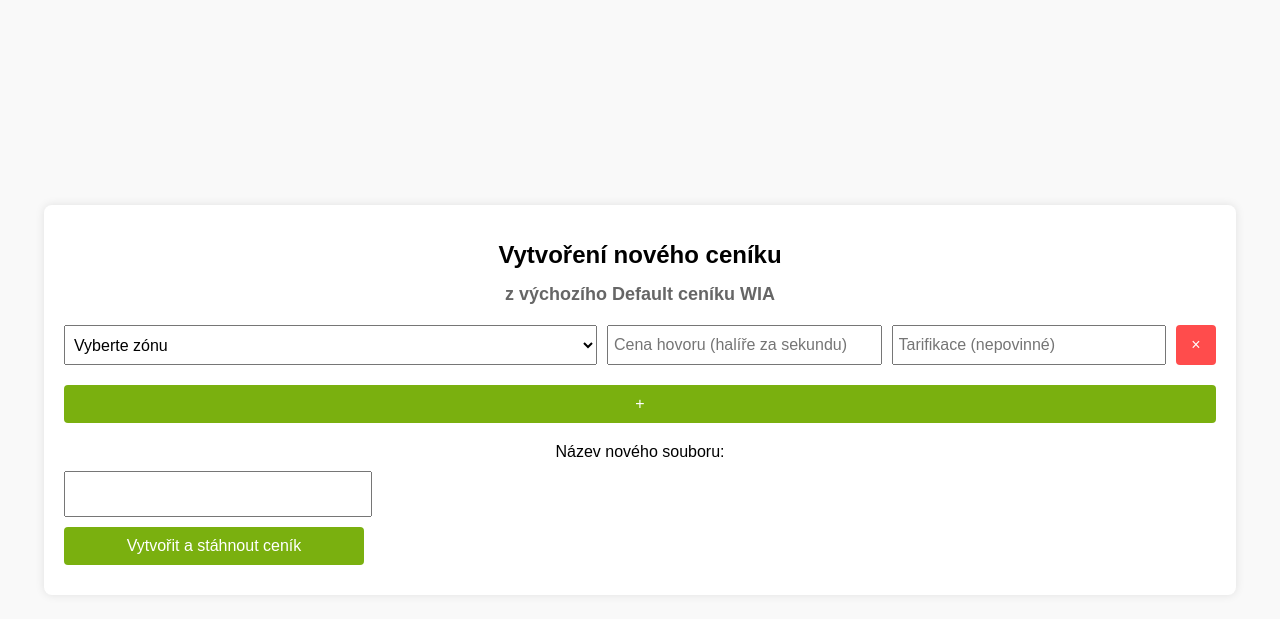
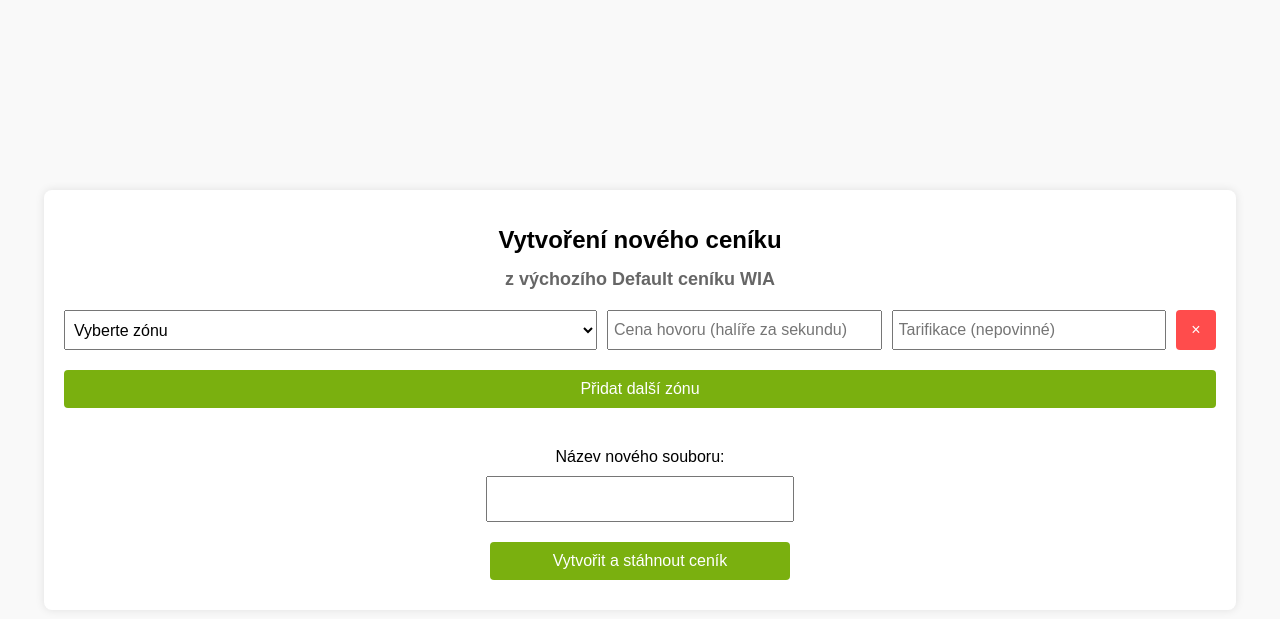
Before and after one commit to zdendael/sws_ceniky, a Flask app: page / in a window 1280 px wide. Shown: the top 619 px of the page. Run offline with Flask 3, Linux system fonts and the light colour scheme.

Commit message:
Update index.html

```diff
--- a/templates/index.html
+++ b/templates/index.html
@@ -69,6 +69,14 @@
         .add-button {
             display: block;
             margin: 10px 0;
+            text-align: center; /* Vycentrování textu v tlačítku */
+        }
+        .form-footer {
+            display: flex;
+            justify-content: center;
+            align-items: center;
+            flex-direction: column;
+            margin-top: 20px;
         }
         h1 {
             font-size: 24px;
@@ -125,10 +133,12 @@
                     <button type="button" class="remove-button" onclick="removeValues(this)">×</button>
                 </div>
             </div>
-            <button type="button" class="add-button" onclick="addZone()">+</button>
-            <label for="nazev_noveho_souboru">Název nového souboru:</label>
-            <input type="text" id="nazev_noveho_souboru" name="nazev_noveho_souboru" required style="height: 40px;">
-            <button type="submit" style="width: 300px;">Vytvořit a stáhnout ceník</button>
+            <button type="button" class="add-button" onclick="addZone()">Přidat další zónu</button>
+            <div class="form-footer">
+                <label for="nazev_noveho_souboru">Název nového souboru:</label>
+                <input type="text" id="nazev_noveho_souboru" name="nazev_noveho_souboru" required style="height: 40px;">
+                <button type="submit" style="width: 300px;">Vytvořit a stáhnout ceník</button>
+            </div>
         </form>
     </div>
 
```
